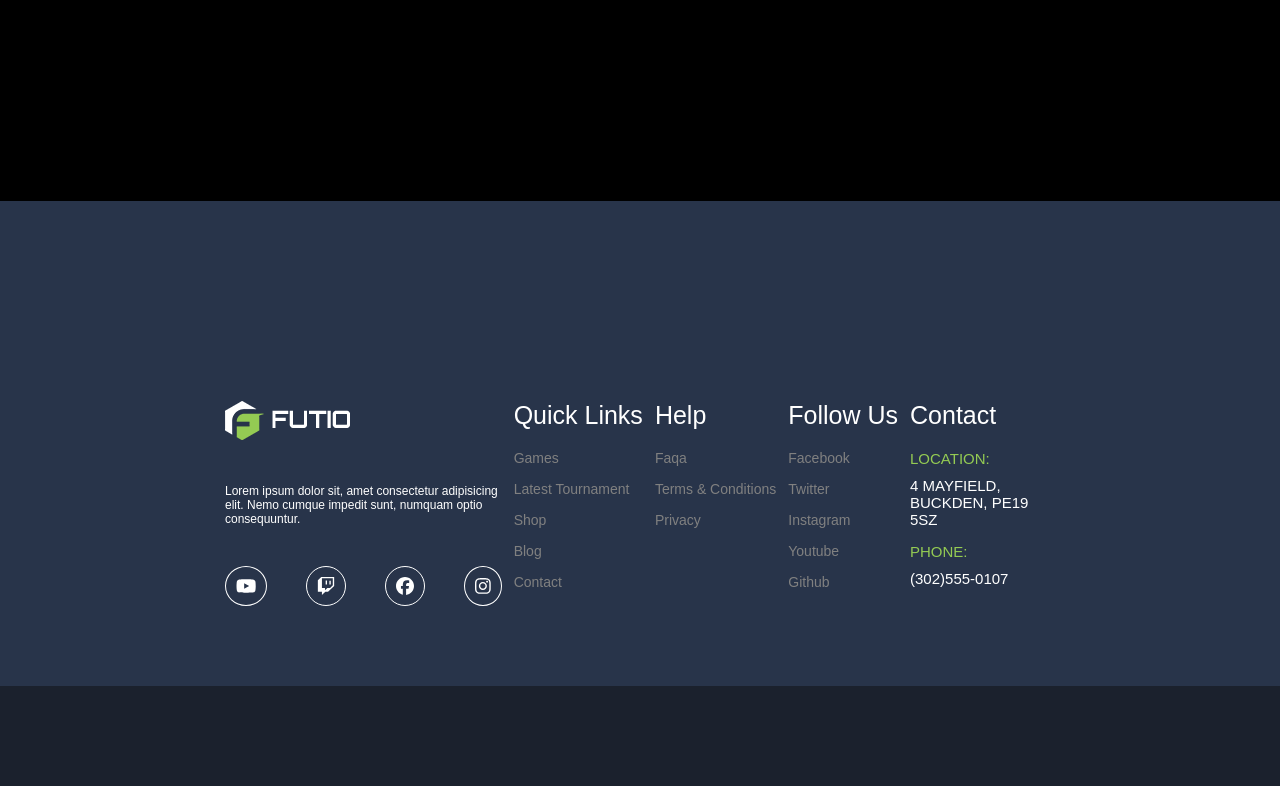
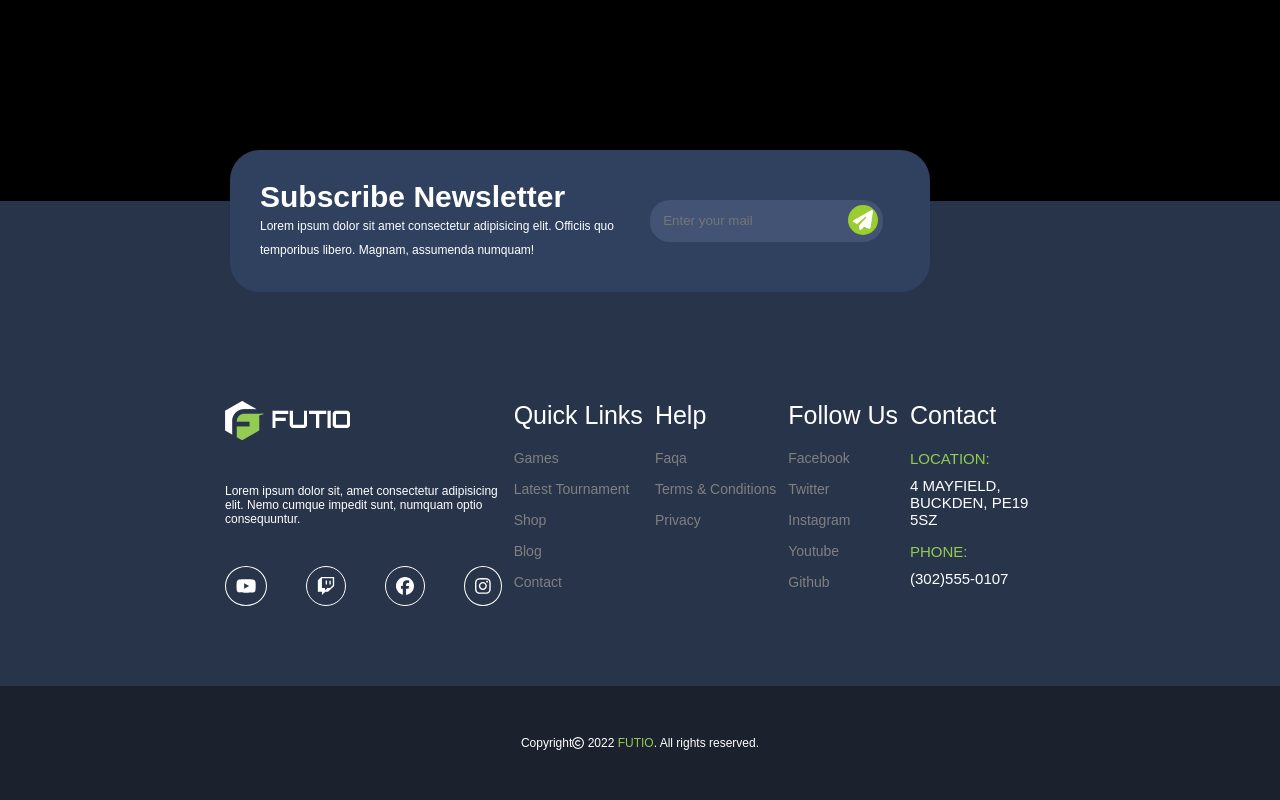
Before and after one commit to Federico-Maiocchi/proj-html-vuejs, a Vue app: page / in a window 1280 px wide. Shown: the part 5354-6154 px from the top of the page. Built offline with nearby package versions, Linux system fonts and the light colour scheme; a web font is replaced by a local one.

Commit message:
ADD: components Subscribe

```diff
--- a/src/App.vue
+++ b/src/App.vue
@@ -3,6 +3,7 @@ import FooterPage from './components/FooterPage.vue';
 import HeaderPage from './components/HeaderPage.vue';
 import HeroPage from './components/HeroPage.vue';
 import MainPage from './components/MainPage.vue';
+// import Subscribe from './components/Subscribe.vue';
 
 
 
@@ -11,7 +12,8 @@ export default {
     HeaderPage,
     HeroPage,
     MainPage,
-    FooterPage
+    FooterPage,
+    // Subscribe
 },
 
     data() {
@@ -35,6 +37,7 @@ export default {
     <HeroPage />
   </div>
   <MainPage />
+
   <FooterPage />
 
 
--- a/src/components/FooterPage.vue
+++ b/src/components/FooterPage.vue
@@ -127,6 +127,7 @@ export default {
 </script>
 
 <template>
+
     <div class="footer-page">
         <div class="container-medium">
             <div class="row gap-12">
@@ -149,16 +150,20 @@ export default {
         </div>
     </div>
     <div class="footer-page-end">
-        <p></p>
+        <p>Copyright<font-awesome-icon icon="fa-regular fa-copyright" /> 2022 <span class="green-upper">futio</span>. All rights reserved.</p>
     </div>
 </template>
 
 <style lang="scss" scoped>
 @use '../styles/partials/variables' as *;
 
-.gap-12 {
-    gap: 12px;
-}
+
+.footer-page {
+    padding: 200px 0 80px 0;
+    background-color: #28344a;
+    color: white;
+    position: relative;
+
     .title-list-contact {
         font-size: 25px;
         color: white;
@@ -166,6 +171,11 @@ export default {
         font-weight: 100;
         padding-bottom: 20px;
     }
+
+    .gap-12 {
+        gap: 12px;
+    }
+
 
     .color-white {
         color: white;
@@ -180,14 +190,20 @@ li {
         padding-bottom: 15px;
     }
 
-.footer-page {
-    padding: 200px 0 80px 0;
-    background-color: #28344a;
-    color: white;
 }
+
+
 
 .footer-page-end {
     padding: 50px 0;
     background-color: #1b212d;
+    color: white;
+    font-size: 12px;
+    text-align: center;
+
+    .green-upper {
+        color: #94cb53;
+        text-transform: uppercase;
+    }
 }
 </style>
--- a/src/components/MainNews.vue
+++ b/src/components/MainNews.vue
@@ -1,35 +1,27 @@
 <script >
+import Subscribe from './Subscribe.vue';
+
 
 export default {
     props: {
         itemNews: Object
     },
-
     data() {
-    return {
-
-        }
+        return {};
     },
-
     created() {
-
     },
-
-    methods: {
-
+    methods: {},
+    mounted() {
     },
-
-    mounted() {
-
-    },
-
-
+    components: { Subscribe }
 }
 
 </script>
 
 <template>
     <div class="news">
+        <Subscribe />
         <div class="container-xs">
             <div class="text-center">
                 <h3 class="sub-title">Latest news</h3>
@@ -144,6 +136,7 @@ export default {
     padding: 80px 0 200px 0;
     color: white;
     background-color: black;
+    position: relative;
 
     .text-center {
         text-align: center;
--- a/src/components/MainPage.vue
+++ b/src/components/MainPage.vue
@@ -166,9 +166,6 @@ export default {
         <MainFeedback :itemFeedback="feedback" />
         <MainBanner />
         <MainNews :itemNews="cardNews" />
-
-
-
     </div>
 
 
--- /dev/null
+++ b/src/components/Subscribe.vue
@@ -0,0 +1,114 @@
+<script >
+
+export default {
+
+
+    data() {
+    return {
+
+        }
+    },
+
+    created() {
+
+    },
+
+    methods: {
+
+    },
+
+    mounted() {
+
+    },
+
+
+}
+
+</script>
+
+<template>
+    <div class="subscribe">
+        <div class="container-custom">
+            <div class="row">
+                <div class="col-7">
+                    <h3>Subscribe newsletter</h3>
+                    <p>Lorem ipsum dolor sit amet consectetur adipisicing elit. Officiis quo temporibus libero. Magnam, assumenda numquam!</p>
+                </div>
+                <div class="col-5" >
+                    <div class="row input-custom">
+                        <div>
+                            <input class="mail" type="email" name="" id="" placeholder="Enter your mail">
+                        </div>
+                        <span><font-awesome-icon class="icon" icon="fa-solid fa-paper-plane" /></span>
+                    </div>
+
+                </div>
+            </div>
+        </div>
+    </div>
+</template>
+
+<style lang="scss" scoped>
+@use '../styles/partials/variables' as *;
+
+.input-custom {
+    background-color: #435374 ;
+    padding: 5px;
+    border-radius: 20px;
+}
+.mail {
+    padding: 8px;
+    border-radius: 10px;
+    color: white;
+    background-color: #435374;
+    border: none;
+}
+
+.icon {
+    background-color: yellowgreen;
+    padding: 5px;
+    font-size: 20px;
+    border-radius: 50%;
+
+
+}
+
+.subscribe {
+    padding: 30px;
+    background-color: #30415F;
+    width: 700px;
+    // height: 200px;
+    position: absolute;
+    color: white;
+    border-radius: 30px;
+    top: 850px;
+    right: 350px;
+    z-index: 5;
+
+    .container-custom {
+        max-width: 100%;
+
+        .row {
+            display: flex;
+
+        }
+        p {
+            font-size: 12px;
+            line-height: 2em;
+        }
+
+        h3 {
+            font-size: 30px;
+            text-transform: capitalize;
+        }
+
+        .col-5 {
+            display: flex;
+            justify-content: center;
+            align-items: center;
+
+        }
+    }
+}
+
+</style>
--- a/src/main.js
+++ b/src/main.js
@@ -21,6 +21,7 @@ import {
     faPlay,
     faWifi,
     faStar,
+    faPaperPlane,
 
  } from '@fortawesome/free-solid-svg-icons'
 
@@ -29,6 +30,7 @@ import {
     faClock,
     faEye,
     faCalendar,
+    faCopyright
 } from '@fortawesome/free-regular-svg-icons'
 
 import {
@@ -58,6 +60,8 @@ import {
     faInstagram,
     faTwitch,
     faYoutube,
+    faCopyright,
+    faPaperPlane
 
 )
 
```
Lines whose indentation alone changed are shown as unchanged.
